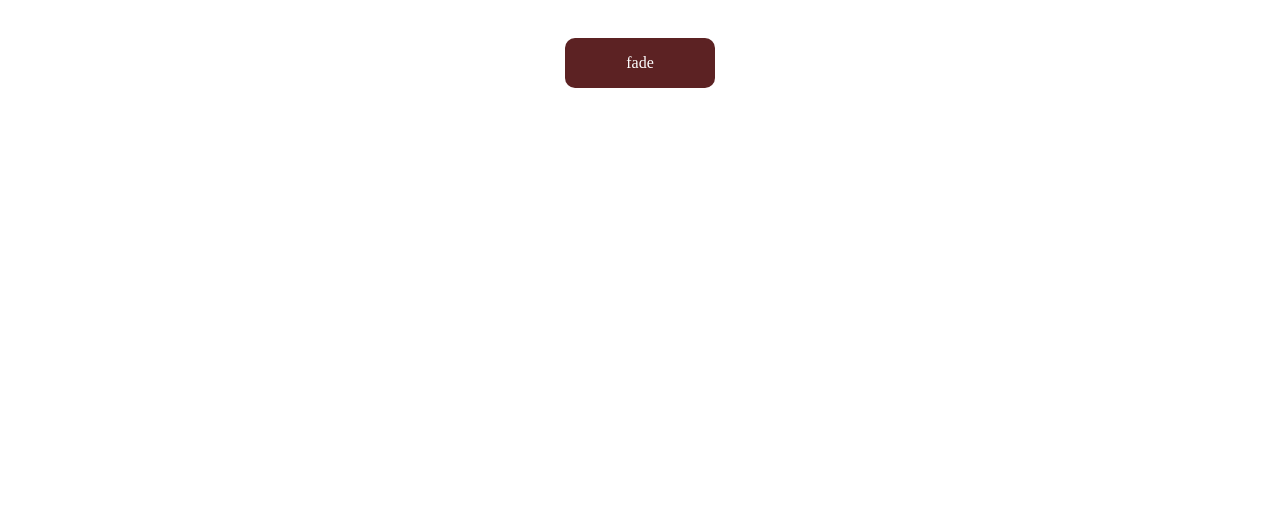
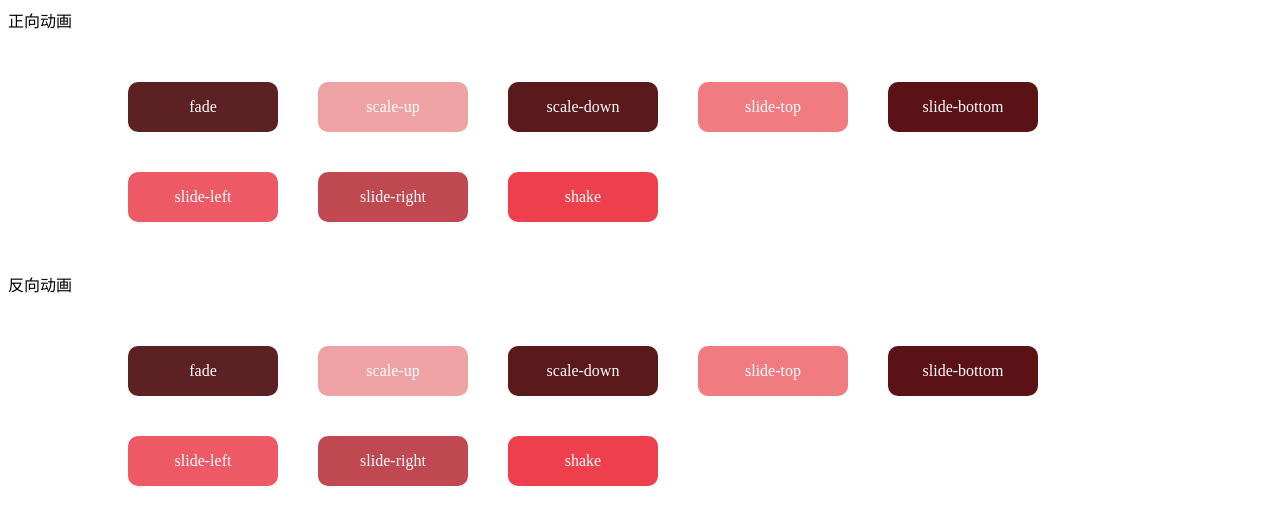
Before and after one commit to MrHGJ/css-demo, a React app: page /#/color-ui-animation in a window 1280 px wide. Shown: the top 524 px of the page. Built offline with nearby package versions, Linux system fonts and the light colour scheme.

Commit message:
feat: 添加基础动画

```diff
--- a/package.json
+++ b/package.json
@@ -75,6 +75,7 @@
     "@babel/runtime-corejs3": "^7.15.4",
     "@commitlint/cli": "^11.0.0",
     "@commitlint/config-conventional": "^11.0.0",
+    "classnames": "^2.3.1",
     "husky": "^4.3.0",
     "react": "^17.0.2",
     "react-dom": "^17.0.2"
--- a/src/views/color-ui-animation/index.scss
+++ b/src/views/color-ui-animation/index.scss
@@ -1,20 +1,52 @@
 @import '../../style/color-ui-animation.scss';
+
+@mixin block {
+  display: flex;
+  align-items: center;
+  justify-content: center;
+  width: 150px;
+  height: 50px;
+  margin: 20px;
+  border-radius: 10px;
+  color: #fff;
+}
+
 .color-ui-animation {
-  display: flex;
-  justify-content: center;
-  flex-wrap: wrap;
-  padding: 30px 100px;
-  @mixin block {
+  .container {
     display: flex;
-    align-items: center;
-    justify-content: center;
-    width: 150px;
-    height: 50px;
-    border-radius: 10px;
+    flex-wrap: wrap;
+    padding: 30px 100px;
   }
   .fade {
     @include block();
     background: #5c2223;
-    color: #fff;
+  }
+  .scale-up {
+    @include block();
+    background: #eea2a4;
+  }
+  .scale-down {
+    @include block();
+    background: #5a191b;
+  }
+  .slide-top {
+    @include block();
+    background: #f07c82;
+  }
+  .slide-bottom {
+    @include block();
+    background: #5a1216;
+  }
+  .slide-left {
+    @include block();
+    background: #ed5a65;
+  }
+  .slide-right {
+    @include block();
+    background: #c04851;
+  }
+  .shake {
+    @include block();
+    background: #ee3f4d;
   }
 }
--- a/src/views/color-ui-animation/index.tsx
+++ b/src/views/color-ui-animation/index.tsx
@@ -1,10 +1,101 @@
-import React from 'react'
+import React, { useState } from 'react'
+import cls from 'classnames'
 import './index.scss'
 
 function ColorUiAnimation() {
+  const [fade, setFade] = useState(false)
+  const [scaleUp, setScaleUp] = useState(false)
+  const [scaleDown, setScaleDown] = useState(false)
+  const [slideTop, setSlideTop] = useState(false)
+  const [slideBottom, setSlideBottom] = useState(false)
+  const [slideLeft, setSlideLeft] = useState(false)
+  const [slideRight, setSlideRight] = useState(false)
+  const [shake, setShake] = useState(false)
+
+  const [fadeReverse, setFadeReverse] = useState(false)
+  const [scaleUpReverse, setScaleUpReverse] = useState(false)
+  const [scaleDownReverse, setScaleDownReverse] = useState(false)
+  const [slideTopReverse, setSlideTopReverse] = useState(false)
+  const [slideBottomReverse, setSlideBottomReverse] = useState(false)
+  const [slideLeftReverse, setSlideLeftReverse] = useState(false)
+  const [slideRightReverse, setSlideRightReverse] = useState(false)
+  const [shakeReverse, setShakeReverse] = useState(false)
+
+  const renderBlock = (
+    animationType: string,
+    animationName: string,
+    startAnimation: boolean,
+    setStartAnimation: {
+      (value: React.SetStateAction<boolean>): void
+      (value: React.SetStateAction<boolean>): void
+      (arg0: boolean): void
+    },
+    isReverse = false,
+  ) => {
+    return (
+      <div
+        className={cls(animationType, {
+          [animationName]: startAnimation,
+          'animation-reverse': isReverse,
+        })}
+        onClick={() => {
+          setStartAnimation(true)
+          setTimeout(() => setStartAnimation(false), 500)
+        }}
+      >
+        {animationType}
+      </div>
+    )
+  }
+
   return (
     <div className='color-ui-animation'>
-      <div className='fade animation-fade'>fade</div>
+      <div>正向动画</div>
+      <div className='container'>
+        {renderBlock('fade', 'animation-fade', fade, setFade)}
+        {renderBlock('scale-up', 'animation-scale-up', scaleUp, setScaleUp)}
+        {renderBlock('scale-down', 'animation-scale-down', scaleDown, setScaleDown)}
+        {renderBlock('slide-top', 'animation-slide-top', slideTop, setSlideTop)}
+        {renderBlock('slide-bottom', 'animation-slide-bottom', slideBottom, setSlideBottom)}
+        {renderBlock('slide-left', 'animation-slide-left', slideLeft, setSlideLeft)}
+        {renderBlock('slide-right', 'animation-slide-right', slideRight, setSlideRight)}
+        {renderBlock('shake', 'animation-shake', shake, setShake)}
+      </div>
+      <div>反向动画</div>
+      <div className='container'>
+        {renderBlock('fade', 'animation-fade', fadeReverse, setFadeReverse, true)}
+        {renderBlock('scale-up', 'animation-scale-up', scaleUpReverse, setScaleUpReverse, true)}
+        {renderBlock(
+          'scale-down',
+          'animation-scale-down',
+          scaleDownReverse,
+          setScaleDownReverse,
+          true,
+        )}
+        {renderBlock('slide-top', 'animation-slide-top', slideTopReverse, setSlideTopReverse, true)}
+        {renderBlock(
+          'slide-bottom',
+          'animation-slide-bottom',
+          slideBottomReverse,
+          setSlideBottomReverse,
+          true,
+        )}
+        {renderBlock(
+          'slide-left',
+          'animation-slide-left',
+          slideLeftReverse,
+          setSlideLeftReverse,
+          true,
+        )}
+        {renderBlock(
+          'slide-right',
+          'animation-slide-right',
+          slideRightReverse,
+          setSlideRightReverse,
+          true,
+        )}
+        {renderBlock('shake', 'animation-shake', shakeReverse, setShakeReverse, true)}
+      </div>
     </div>
   )
 }
```
Also changed, not shown: 1 other file (tests, documents, lock files or other folders).
